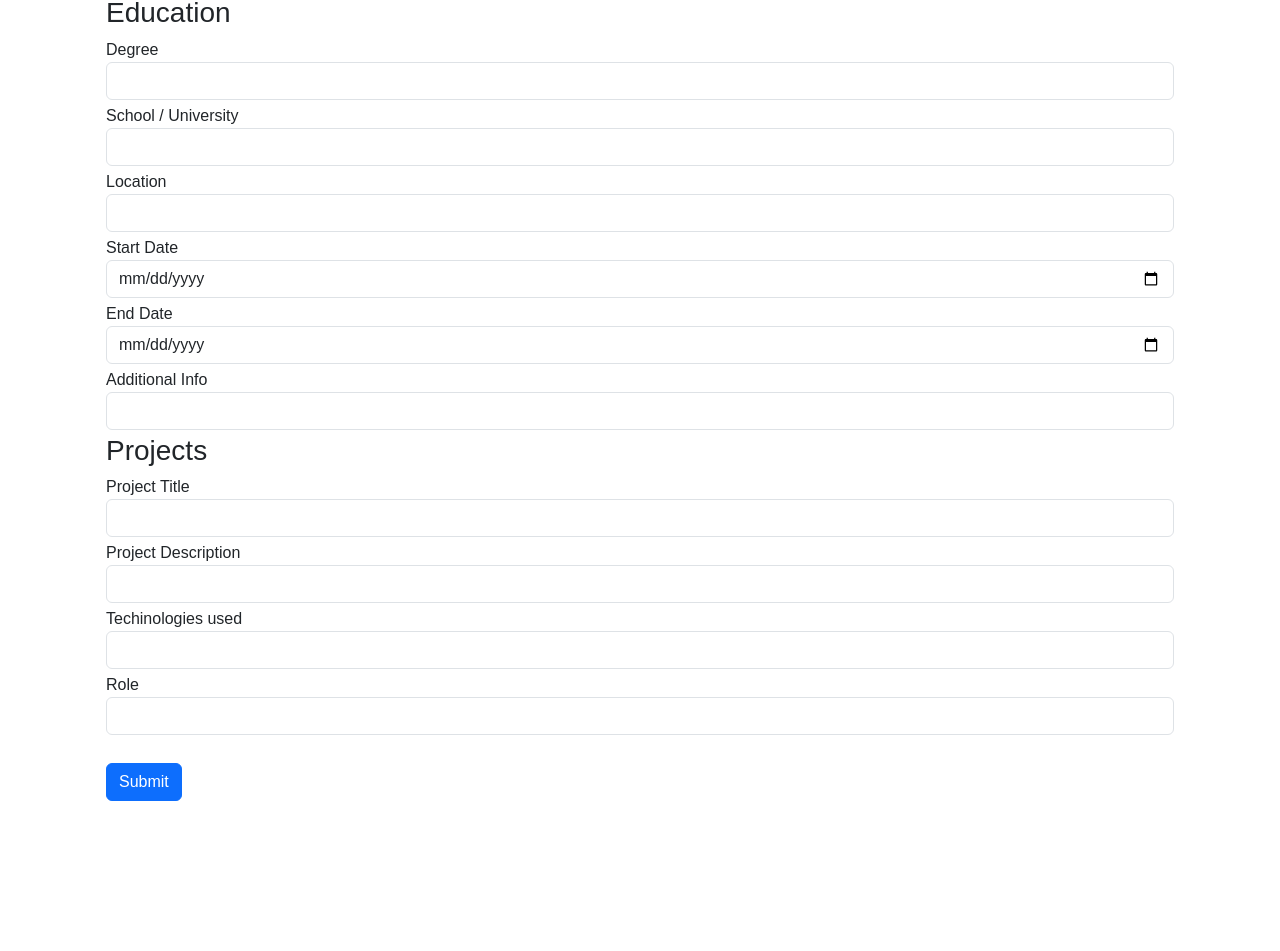
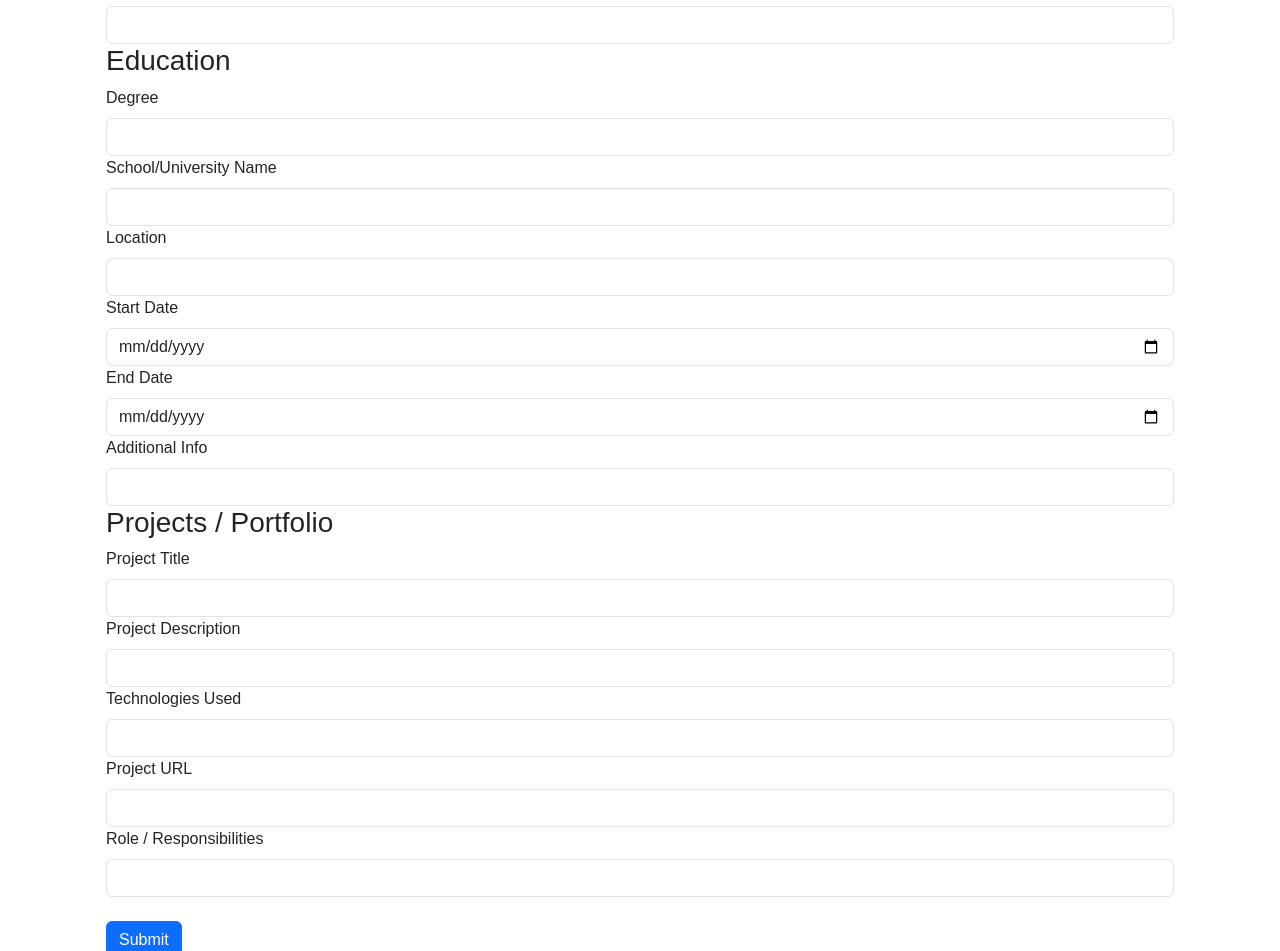
Before and after one commit to raymund-corpuz/react-app-theOdinProject, a React (Vite) app in the folder 09_cvProject/01_firstCVProject/: page / in a window 1280 px wide. Shown: the part 935-1886 px from the top of the page. Before the commit the page ends 1760 px from the top, so only its background shows below. Built offline with nearby package versions, Linux system fonts and the light colour scheme; a web font is replaced by a local one.

Commit message:
09_cvProject : Refactoring the code using the map function and rendering it dynamically. This shortens the long code.

```diff
--- a/09_cvProject/01_firstCVProject/src/components/CvInput.jsx
+++ /dev/null
@@ -1,20 +0,0 @@
-import React, { useState } from "react";
-
-const CvInput = ({ data, onChange, user }) => {
-  return (
-    <div className="mb-1  ">
-      <label htmlFor="" className={data.label}>
-        {data.title}:
-      </label>
-      <input
-        name={data.name}
-        type={data.type}
-        className={data.input}
-        onChange={onChange}
-        value={data.value}
-      />
-    </div>
-  );
-};
-
-export default CvInput;
--- a/09_cvProject/01_firstCVProject/src/components/NewCvForm.jsx
+++ b/09_cvProject/01_firstCVProject/src/components/NewCvForm.jsx
@@ -1,16 +1,13 @@
 import React, { useState, useEffect } from "react";
 import data from "../data/data.js";
-import CvInput from "./CvInput.jsx";
 
 const NewCvForm = () => {
-  const [user, setUser] = useState({
+  const initialState = {
     fullName: "",
     profession: "",
     email: "",
-    phone: "",
+    phoneNumber: "",
     address: "",
-    linkedIn: "",
-    gitHub: "",
     personalSummary: "",
     jobTitle: "",
     company: "",
@@ -27,10 +24,9 @@ const NewCvForm = () => {
     projectTitle: "",
     projectDescription: "",
     technologiesUsed: "",
-    projectURL: "",
     role: "",
-  });
-  const { name, value } = user;
+  };
+  const [user, setUser] = useState(initialState);
   const [userCollection, setUserCollection] = useState([]);
 
   function handleChange(e) {
@@ -42,46 +38,44 @@ const NewCvForm = () => {
     e.preventDefault();
     const newUser = { ...user, id: Date.now() };
     setUserCollection([...userCollection, newUser]);
-    setUser({
-      fullName: "",
-      profession: "",
-      email: "",
-      phoneNumber: "",
-      address: "",
-      personalSummary: "",
-      jobTitle: "",
-      company: "",
-      companyLocation: "",
-      companyStart: "",
-      companyEnd: "",
-      jobDescription: "",
-      degree: "",
-      school: "",
-      schoolLocation: "",
-      schoolStart: "",
-      schoolEnd: "",
-      additionalInfo: "",
-      projectTitle: "",
-      projectDescription: "",
-      technologiesUsed: "",
-      role: "",
-    });
+    setUser(initialState); //Reset to initial
   }
 
   useEffect(() => {
-    console.log(user);
-    console.log(userCollection);
+    console.log("User: ", user);
+    console.log("User Collection :", userCollection);
   }, [user, userCollection]);
   return (
     <div className="container">
       <div className="text-center">
-        <h1>CV Application</h1>
+        <h1>CV Application Project</h1>
       </div>
-      <form action="" className="px-4 pb-4" onSubmit={handleSubmit}>
-        <h3>Personal Information</h3>
+      <form className="px-4 pb-4" onSubmit={handleSubmit}>
+        {data.map((section) => (
+          <>
+            <h3>{section.section}</h3>
+            {section.fields.map((each) => (
+              <div>
+                <label htmlFor="" className={each.label}>
+                  {each.title}
+                </label>
+                <input
+                  type={each.type}
+                  className={each.input}
+                  name={each.name}
+                  value={user[each.name] || ""}
+                  onChange={handleChange}
+                />
+              </div>
+            ))}
+          </>
+        ))}
+
+        {/* <h3>Personal Information</h3>
         <div className="mb-1">
           <label htmlFor="">Full Name</label>
           <input
+            required
             value={user.fullName}
             onChange={handleChange}
             name="fullName"
@@ -92,6 +86,7 @@ const NewCvForm = () => {
         <div className="mb-1">
           <label htmlFor="">Professional</label>
           <input
+            required
             value={user.profession}
             onChange={handleChange}
             name="profession"
@@ -102,6 +97,7 @@ const NewCvForm = () => {
         <div className="mb-1">
           <label htmlFor="">Email Address</label>
           <input
+            required
             value={user.email}
             onChange={handleChange}
             name="email"
@@ -112,6 +108,7 @@ const NewCvForm = () => {
         <div className="mb-1">
           <label htmlFor="">Phone Number</label>
           <input
+            required
             value={user.phoneNumber}
             onChange={handleChange}
             name="phoneNumber"
@@ -122,6 +119,7 @@ const NewCvForm = () => {
         <div className="mb-1">
           <label htmlFor="">Address</label>
           <input
+            required
             value={user.address}
             onChange={handleChange}
             name="address"
@@ -132,6 +130,7 @@ const NewCvForm = () => {
         <div className="mb-1">
           <label htmlFor="">Personal Summary</label>
           <input
+            required
             value={user.personalSummary}
             onChange={handleChange}
             name="personalSummary"
@@ -143,6 +142,7 @@ const NewCvForm = () => {
         <div className="mb-1">
           <label htmlFor="">Job Title</label>
           <input
+            required
             value={user.jobTitle}
             onChange={handleChange}
             name="jobTitle"
@@ -153,6 +153,7 @@ const NewCvForm = () => {
         <div className="mb-1">
           <label htmlFor="">Company Name</label>
           <input
+            required
             value={user.company}
             onChange={handleChange}
             name="company"
@@ -163,6 +164,7 @@ const NewCvForm = () => {
         <div className="mb-1">
           <label htmlFor="">Location</label>
           <input
+            required
             value={user.companyLocation}
             onChange={handleChange}
             name="companyLocation"
@@ -173,6 +175,7 @@ const NewCvForm = () => {
         <div className="mb-1">
           <label htmlFor="">Start Date</label>
           <input
+            required
             value={user.companyStart}
             onChange={handleChange}
             name="companyStart"
@@ -183,6 +186,7 @@ const NewCvForm = () => {
         <div className="mb-1">
           <label htmlFor="">End Date</label>
           <input
+            required
             value={user.companyEnd}
             onChange={handleChange}
             name="companyEnd"
@@ -193,6 +197,7 @@ const NewCvForm = () => {
         <div className="mb-1">
           <label htmlFor="">Job Description</label>
           <input
+            required
             value={user.jobDescription}
             onChange={handleChange}
             name="jobDescription"
@@ -204,6 +209,7 @@ const NewCvForm = () => {
         <div className="mb-1">
           <label htmlFor="">Degree</label>
           <input
+            required
             value={user.degree}
             onChange={handleChange}
             name="degree"
@@ -214,6 +220,7 @@ const NewCvForm = () => {
         <div className="mb-1">
           <label htmlFor="">School / University</label>
           <input
+            required
             value={user.school}
             onChange={handleChange}
             name="school"
@@ -224,6 +231,7 @@ const NewCvForm = () => {
         <div className="mb-1">
           <label htmlFor="">Location</label>
           <input
+            required
             value={user.schoolLocation}
             onChange={handleChange}
             name="schoolLocation"
@@ -234,6 +242,7 @@ const NewCvForm = () => {
         <div className="mb-1">
           <label htmlFor="">Start Date</label>
           <input
+            required
             value={user.schoolStart}
             onChange={handleChange}
             name="schoolStart"
@@ -244,6 +253,7 @@ const NewCvForm = () => {
         <div className="mb-1">
           <label htmlFor="">End Date</label>
           <input
+            required
             value={user.schoolEnd}
             onChange={handleChange}
             name="schoolEnd"
@@ -254,6 +264,7 @@ const NewCvForm = () => {
         <div className="mb-1">
           <label htmlFor="">Additional Info</label>
           <input
+            required
             value={user.additionalInfo}
             onChange={handleChange}
             name="additionalInfo"
@@ -266,6 +277,7 @@ const NewCvForm = () => {
         <div className="mb-1">
           <label htmlFor="">Project Title</label>
           <input
+            required
             value={user.projectTitle}
             onChange={handleChange}
             name="projectTitle"
@@ -276,6 +288,7 @@ const NewCvForm = () => {
         <div className="mb-1">
           <label htmlFor="">Project Description</label>
           <input
+            required
             value={user.projectDescription}
             onChange={handleChange}
             name="projectDescription"
@@ -286,6 +299,7 @@ const NewCvForm = () => {
         <div className="mb-1">
           <label htmlFor="">Techinologies used</label>
           <input
+            required
             value={user.technologiesUsed}
             onChange={handleChange}
             name="technologiesUsed"
@@ -296,13 +310,14 @@ const NewCvForm = () => {
         <div className="mb-1">
           <label htmlFor="">Role</label>
           <input
+            required
             value={user.role}
             onChange={handleChange}
             name="role"
             type="text"
             className="form-control"
           />
-        </div>
+        </div> */}
 
         {/* submit */}
         <button type="submit" className="btn btn-primary mt-4">
--- a/09_cvProject/01_firstCVProject/src/data/data.js
+++ b/09_cvProject/01_firstCVProject/src/data/data.js
@@ -25,7 +25,7 @@ const data = [
         type: "email",
       },
       {
-        name: "phone",
+        name: "phoneNumber",
         title: "Phone Number",
         label: "form-label",
         input: "form-control",
```
